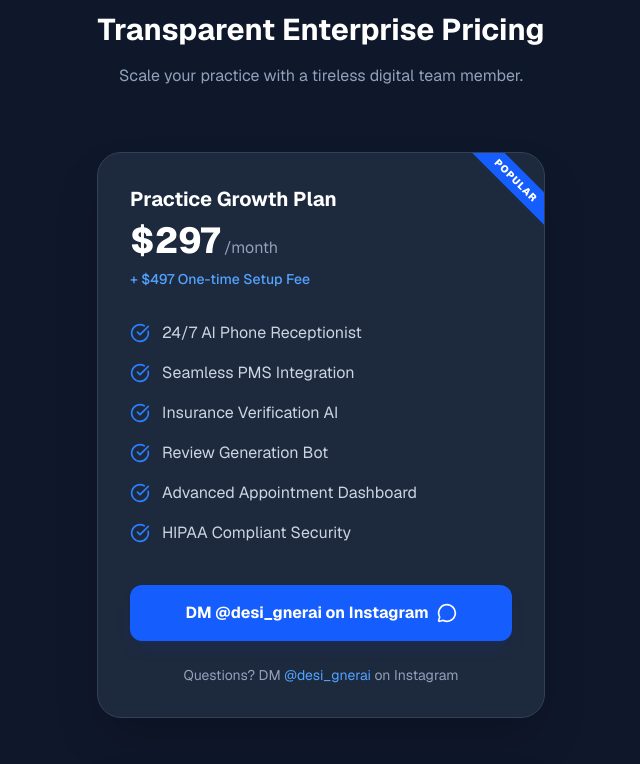
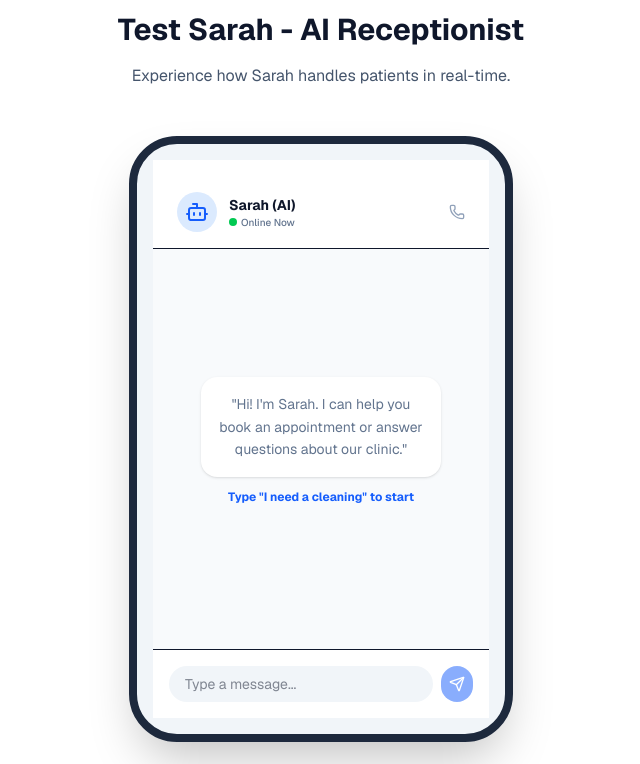
Before and after one commit to thebestlol405-wq/dental-ai-agent, a Next.js app: page / in a window 1280 px wide. Shown: the part 820-1584 px from the top of the page, without its empty margins (319-959 px from the left). Built offline with nearby package versions, Linux system fonts and the light colour scheme.

Commit message:
Add Live AI Demo chat widget using Groq Llama 3.1

```diff
--- /dev/null
+++ b/src/app/api/chat/route.ts
@@ -0,0 +1,38 @@
+import { NextRequest, NextResponse } from 'next/server';
+
+export async function POST(req: NextRequest) {
+  try {
+    const { messages } = await req.json();
+    const apiKey = process.env.GROQ_API_KEY;
+
+    if (!apiKey) {
+      return NextResponse.json({ error: 'Groq API Key not found' }, { status: 500 });
+    }
+
+    const response = await fetch('https://api.groq.com/openai/v1/chat/completions', {
+      method: 'POST',
+      headers: {
+        'Authorization': `Bearer ${apiKey}`,
+        'Content-Type': 'application/json',
+      },
+      body: JSON.stringify({
+        model: 'llama-3.1-8b-instant',
+        messages: [
+          {
+            role: 'system',
+            content: "You are Sarah, AI receptionist for a dental clinic in Port Saint Lucie. Answer calls 24/7. Book appointments by asking: name, phone, reason for visit, preferred date/time. Confirm booking. Sound human and friendly. Keep replies under 2 sentences. Never say you're AI unless asked."
+          },
+          ...messages
+        ],
+        temperature: 0.7,
+        max_tokens: 150,
+      }),
+    });
+
+    const data = await response.json();
+    return NextResponse.json(data);
+  } catch (error) {
+    console.error('Chat API Error:', error);
+    return NextResponse.json({ error: 'Internal Server Error' }, { status: 500 });
+  }
+}
--- a/src/app/page.tsx
+++ b/src/app/page.tsx
@@ -1,12 +1,53 @@
 'use client';
 
-import React, { useState } from 'react';
-import { CheckCircle, ShieldCheck, Zap, ArrowRight, MessageCircle, Copy, Check } from 'lucide-react';
+import React, { useState, useRef, useEffect } from 'react';
+import { CheckCircle, ShieldCheck, Zap, ArrowRight, MessageCircle, Copy, Check, Send, User, Bot, Phone } from 'lucide-react';
 
 export default function LandingPage() {
   const INSTAGRAM_LINK = "https://instagram.com/desi_gnerai";
   const SOLANA_WALLET = "9P6tP5XQeMuygKNAja1CoFaMfXjhWS1BSNxLu2tM5jKT";
   const [copied, setCopied] = useState(false);
+
+  // Chat State
+  const [messages, setMessages] = useState<{ role: 'user' | 'assistant', content: string }[]>([]);
+  const [input, setInput] = useState('');
+  const [isLoading, setIsLoading] = useState(false);
+  const chatEndRef = useRef<HTMLDivElement>(null);
+
+  const scrollToBottom = () => {
+    chatEndRef.current?.scrollIntoView({ behavior: "smooth" });
+  };
+
+  useEffect(() => {
+    scrollToBottom();
+  }, [messages]);
+
+  const handleSendMessage = async (e: React.FormEvent) => {
+    e.preventDefault();
+    if (!input.trim() || isLoading) return;
+
+    const userMessage = input.trim();
+    setInput('');
+    const newMessages = [...messages, { role: 'user' as const, content: userMessage }];
+    setMessages(newMessages);
+    setIsLoading(true);
+
+    try {
+      const response = await fetch('/api/chat', {
+        method: 'POST',
+        headers: { 'Content-Type': 'application/json' },
+        body: JSON.stringify({ messages: newMessages }),
+      });
+      const data = await response.json();
+      if (data.choices?.[0]?.message) {
+        setMessages([...newMessages, data.choices[0].message]);
+      }
+    } catch (error) {
+      console.error('Failed to send message:', error);
+    } finally {
+      setIsLoading(false);
+    }
+  };
 
   const copyToClipboard = () => {
     navigator.clipboard.writeText(SOLANA_WALLET);
@@ -75,6 +116,92 @@ export default function LandingPage() {
               <span className="font-bold">Trusted by 200+ Clinics</span>
             </div>
           </div>
+        </div>
+      </section>
+
+      {/* AI Demo Section */}
+      <section id="demo" className="py-24 bg-white">
+        <div className="max-w-3xl mx-auto px-4 sm:px-6 lg:px-8">
+          <div className="text-center mb-12">
+            <h2 className="text-3xl font-bold text-slate-900 mb-4">Test Sarah - AI Receptionist</h2>
+            <p className="text-slate-600">Experience how Sarah handles patients in real-time.</p>
+          </div>
+
+          <div className="bg-slate-100 rounded-[3rem] p-4 shadow-2xl border-[8px] border-slate-800 relative max-w-sm mx-auto overflow-hidden">
+            {/* Phone Header */}
+            <div className="bg-white px-6 pt-8 pb-4 border-b flex items-center gap-3">
+              <div className="w-10 h-10 bg-blue-100 rounded-full flex items-center justify-center">
+                <Bot className="text-blue-600 h-6 w-6" />
+              </div>
+              <div>
+                <h3 className="font-bold text-slate-900 text-sm">Sarah (AI)</h3>
+                <div className="flex items-center gap-1">
+                  <div className="w-2 h-2 bg-green-500 rounded-full animate-pulse" />
+                  <span className="text-[10px] text-slate-500 font-medium">Online Now</span>
+                </div>
+              </div>
+              <Phone className="ml-auto h-4 w-4 text-slate-400" />
+            </div>
+
+            {/* Chat Area */}
+            <div className="h-[400px] overflow-y-auto p-4 flex flex-col gap-3 bg-slate-50">
+              {messages.length === 0 && (
+                <div className="flex-1 flex flex-col items-center justify-center text-center p-8">
+                  <div className="bg-white p-4 rounded-2xl shadow-sm mb-4">
+                    <p className="text-sm text-slate-500 leading-relaxed">
+                      "Hi! I'm Sarah. I can help you book an appointment or answer questions about our clinic."
+                    </p>
+                  </div>
+                  <p className="text-xs font-bold text-blue-600 animate-bounce">Type "I need a cleaning" to start</p>
+                </div>
+              )}
+
+              {messages.map((msg, i) => (
+                <div key={i} className={`flex ${msg.role === 'user' ? 'justify-end' : 'justify-start'}`}>
+                  <div className={`max-w-[85%] px-4 py-2.5 rounded-2xl text-sm ${
+                    msg.role === 'user'
+                      ? 'bg-blue-600 text-white rounded-tr-none'
+                      : 'bg-white text-slate-800 shadow-sm border border-slate-100 rounded-tl-none'
+                  }`}>
+                    {msg.content}
+                  </div>
+                </div>
+              ))}
+              {isLoading && (
+                <div className="flex justify-start">
+                  <div className="bg-white px-4 py-2.5 rounded-2xl shadow-sm border border-slate-100 rounded-tl-none">
+                    <div className="flex gap-1">
+                      <div className="w-1.5 h-1.5 bg-slate-300 rounded-full animate-bounce" />
+                      <div className="w-1.5 h-1.5 bg-slate-300 rounded-full animate-bounce [animation-delay:0.2s]" />
+                      <div className="w-1.5 h-1.5 bg-slate-300 rounded-full animate-bounce [animation-delay:0.4s]" />
+                    </div>
+                  </div>
+                </div>
+              )}
+              <div ref={chatEndRef} />
+            </div>
+
+            {/* Input Area */}
+            <form onSubmit={handleSendMessage} className="p-4 bg-white border-t flex gap-2">
+              <input
+                type="text"
+                value={input}
+                onChange={(e) => setInput(e.target.value)}
+                placeholder="Type a message..."
+                className="flex-1 bg-slate-100 border-none rounded-full px-4 py-2 text-sm focus:ring-2 focus:ring-blue-600 outline-none"
+              />
+              <button
+                type="submit"
+                disabled={isLoading || !input.trim()}
+                className="bg-blue-600 text-white p-2 rounded-full hover:bg-blue-700 disabled:opacity-50 transition"
+              >
+                <Send className="h-4 w-4" />
+              </button>
+            </form>
+          </div>
+          <p className="text-center text-[10px] text-slate-400 mt-6 uppercase tracking-widest font-bold">
+            Live demo. Full phone version activates after setup.
+          </p>
         </div>
       </section>
 
```
